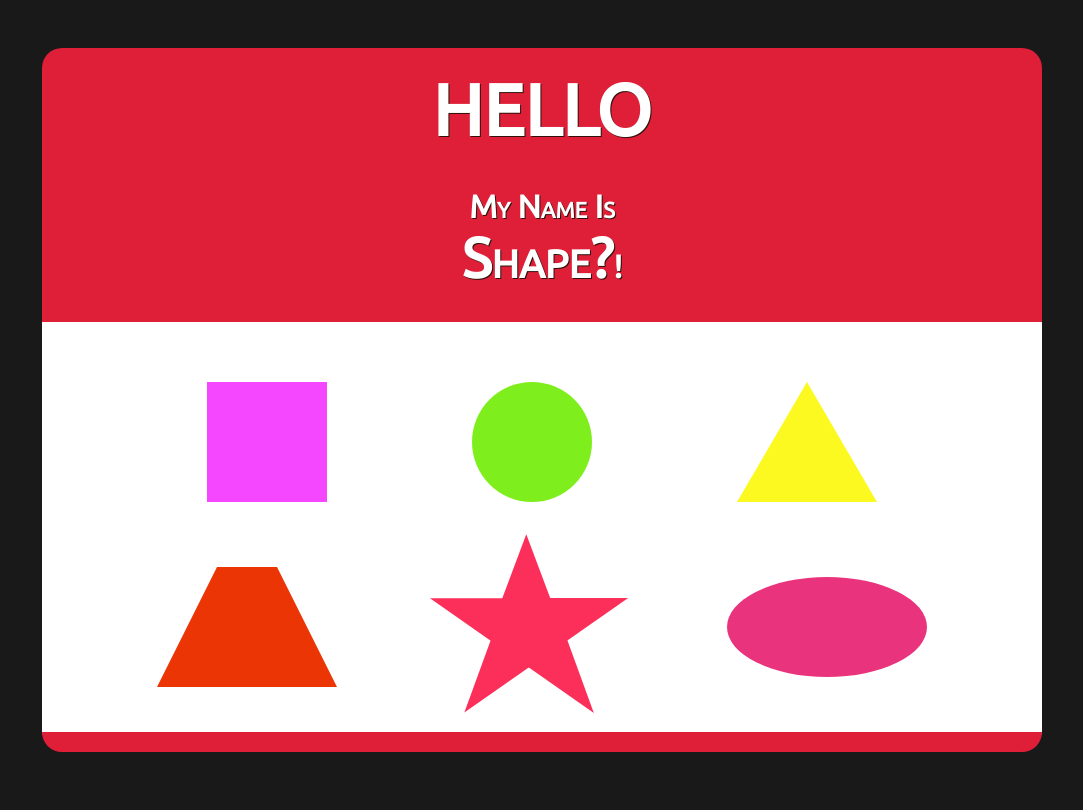
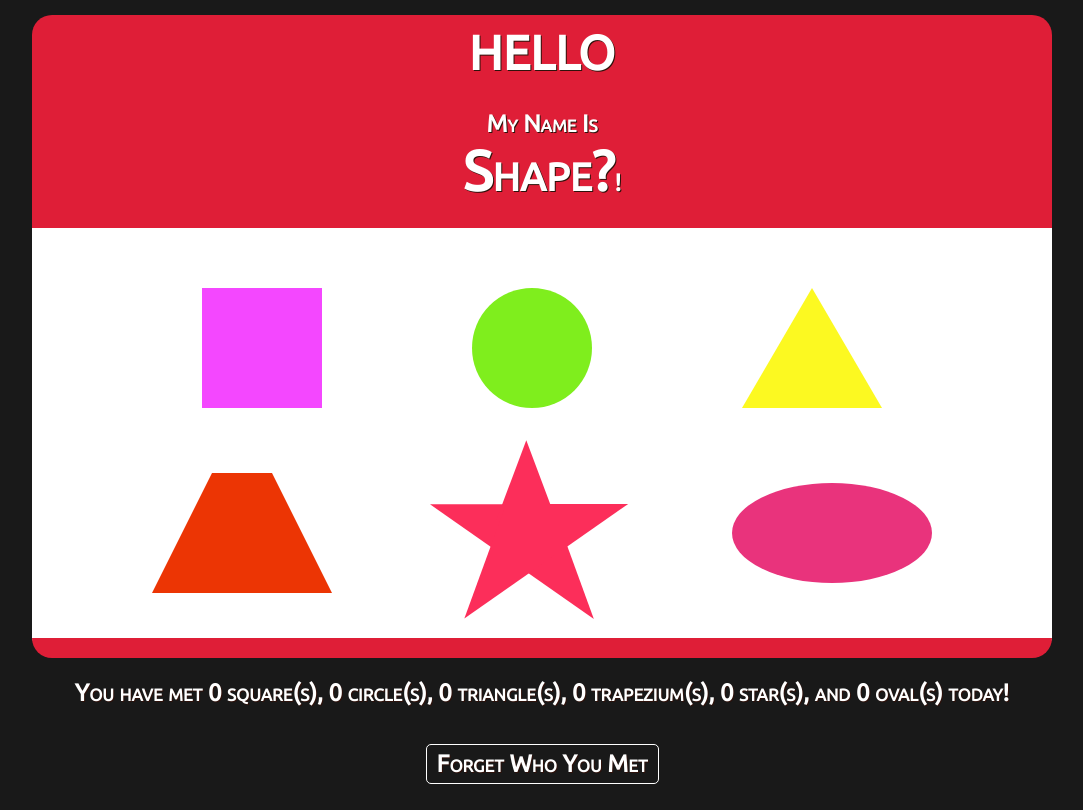
Before and after one commit to judycodes/techworks_selector, a React (Create React App) app: page / in a window 1280 px wide. Shown: the whole page, without its empty margins (98-1181 px from the left). Built offline with nearby package versions, Linux system fonts and the light colour scheme.

Commit message:
footer added

```diff
--- a/src/App.js
+++ b/src/App.js
@@ -6,21 +6,71 @@ class Selector extends Component {
   constructor(){
     super();
     this.state = {
-      selectedShape : ' Shape?', //initalized with a value and data type, which in this case is a string value for selectedShape (key)
+      selectedShape : ' Shape?', //initialized with a value and data type, which in this case is a string value for selectedShape (key)
+
+      //counters for each shape figure, initialized at zero
+      squareCount: 0,
+      circleCount: 0,
+      triangleCount: 0,
+      trapeziumCount: 0,
+      starCount: 0,
+      ovalCount: 0
+
     };
   }
 
 //below allows for shape data to change due to value passed as parameter...this is a method
-  selectShape = (shapeName) => {
+  handleSelectShape = (shapeName) => {
     this.setState({
-      selectedShape: shapeName,
-    })
+      selectedShape: shapeName
+    });
+
+    //below keeps count of the number of times the shape was clicked
+    if(shapeName == 'square') {
+      this.setState({
+        squareCount: this.state.squareCount + 1
+      });
+      } else if(shapeName == 'circle') {
+        this.setState({
+          circleCount: this.state.circleCount + 1
+        });
+        } else if(shapeName == 'triangle') {
+          this.setState({
+            triangleCount: this.state.triangleCount + 1
+          });} else if(shapeName == 'trapezium') {
+            this.setState({
+              trapeziumCount: this.state.trapeziumCount + 1
+            });
+            } else if(shapeName == 'star') {
+              this.setState({
+                starCount: this.state.starCount + 1
+              });
+              } else {
+                this.setState({
+                  ovalCount: this.state.ovalCount + 1
+                });
+              }
   }
 
-//in the Shape component in jsx below, the selectShape attribute is calling the above selectShape method to change local state data
+  handleReset = () => {
+    this.setState({
+      squareCount: 0,
+      circleCount: 0,
+      triangleCount: 0,
+      trapeziumCount: 0,
+      starCount: 0,
+      ovalCount: 0
+    }, alert('Memory Erased! Meet These Shapes Again!'))
+  }
+
+//in the Shape component in jsx below, the selectShape attribute is calling the above handleSelectShape method to change local state data
 //this allows for this.state.selectedShape in 'This is called a shape?!' to change on click of various shape figures on browser page
 
 //state and props are objects with key/value pairs
+
+  handleSquareCount = () => {
+    this.setState({squareCount: this.state.squareCount + 1})
+  }
 
   render(){
     //shape = "shape/square/circle/triangle/etc" is a shape property/key with a value. This becomes props in Shape.js/functional component as a parameter to be passed through function
@@ -35,20 +85,28 @@ class Selector extends Component {
 
         <div className ="shape-list">
           <div className="row">
-          <Shape shape="square" className="shape" selectShape = {this.selectShape}/>
-          <Shape shape="circle" className="shape" selectShape = {this.selectShape}/>
-          <Shape shape="triangle" className="shape" selectShape = {this.selectShape}/>
+          <Shape shape="square" className="shape" selectShape = {this.handleSelectShape} />
+          <Shape shape="circle" className="shape" selectShape = {this.handleSelectShape}/>
+          <Shape shape="triangle" className="shape" selectShape = {this.handleSelectShape}/>
           </div>
 
           <div className="row">
-          <Shape shape="trapezium" className="shape" selectShape = {this.selectShape}/>
-          <Shape shape="star" className="shape" selectShape = {this.selectShape}/>
-          <Shape shape="oval" className="shape" selectShape = {this.selectShape}/>
+          <Shape shape="trapezium" className="shape" selectShape = {this.handleSelectShape}/>
+          <Shape shape="star" className="shape" selectShape = {this.handleSelectShape}/>
+          <Shape shape="oval" className="shape" selectShape = {this.handleSelectShape}/>
           </div>
 
         </div>
+
+        <div className="footer">
+          <h1 className="text"> You have met {this.state.squareCount} square(s), {this.state.circleCount} circle(s), {this.state.triangleCount} triangle(s), {this.state.trapeziumCount} trapezium(s), {this.state.starCount} star(s), and {this.state.ovalCount} oval(s) today!</h1>
+
+          <h1 class="text erase" onClick = {this.handleReset}>Forget Who You Met</h1>
+        </div>
+
       </div>
     );
+
   }
 
 }
--- a/src/index.css
+++ b/src/index.css
@@ -4,6 +4,7 @@ body {
   width: 100vw;
   margin: 0;
   background-color:rgba(0,0,0,0.9);
+  overflow:hidden;
 }
 
 #root {
@@ -16,12 +17,13 @@ body {
 .container {
   display: flex;
   flex-direction: column;
-  padding:20px;
+  padding:10px;
   margin: 0px 120px;
 
 }
 
 .navbar {
+  margin-top: 15px;
   color: #fff;
   background-color: #DF1E37;
   display: flex;
@@ -32,19 +34,20 @@ body {
 }
 
 .hello {
-  font-size: 4.5em;
+  font-size: 3em;
   font-variant: small-caps;
   font-family: 'Ubuntu', sans-serif;
-  margin:20px 0px 5px;
+  margin:10px 0px 5px;
   text-shadow: 1px 1px #2E120B;
 }
 
 .text {
-  font-size: 2rem;
+  font-size: 1.5rem;
   text-align: center;
   padding: 5px;
   font-variant: small-caps;
   text-shadow: 1px 1px #2E120B;
+  color: #fff;
 }
 
 .row {
@@ -166,6 +169,24 @@ body {
   -o-transform: rotate(-70deg);
 }
 
+.footer {
+  display:flex;
+  flex-direction:column;
+  justify-content: space-evenly;
+  align-items: center;
+}
+
+.erase {
+  border: 1px solid #fff;
+  border-radius: 5px;
+  padding:5px 10px;
+}
+
+.erase:hover {
+  background-color: #fc2e5a;
+}
+
+
 /* ==[UNUSED CSS]==
 .triangle_down {
     width: 0;
```
